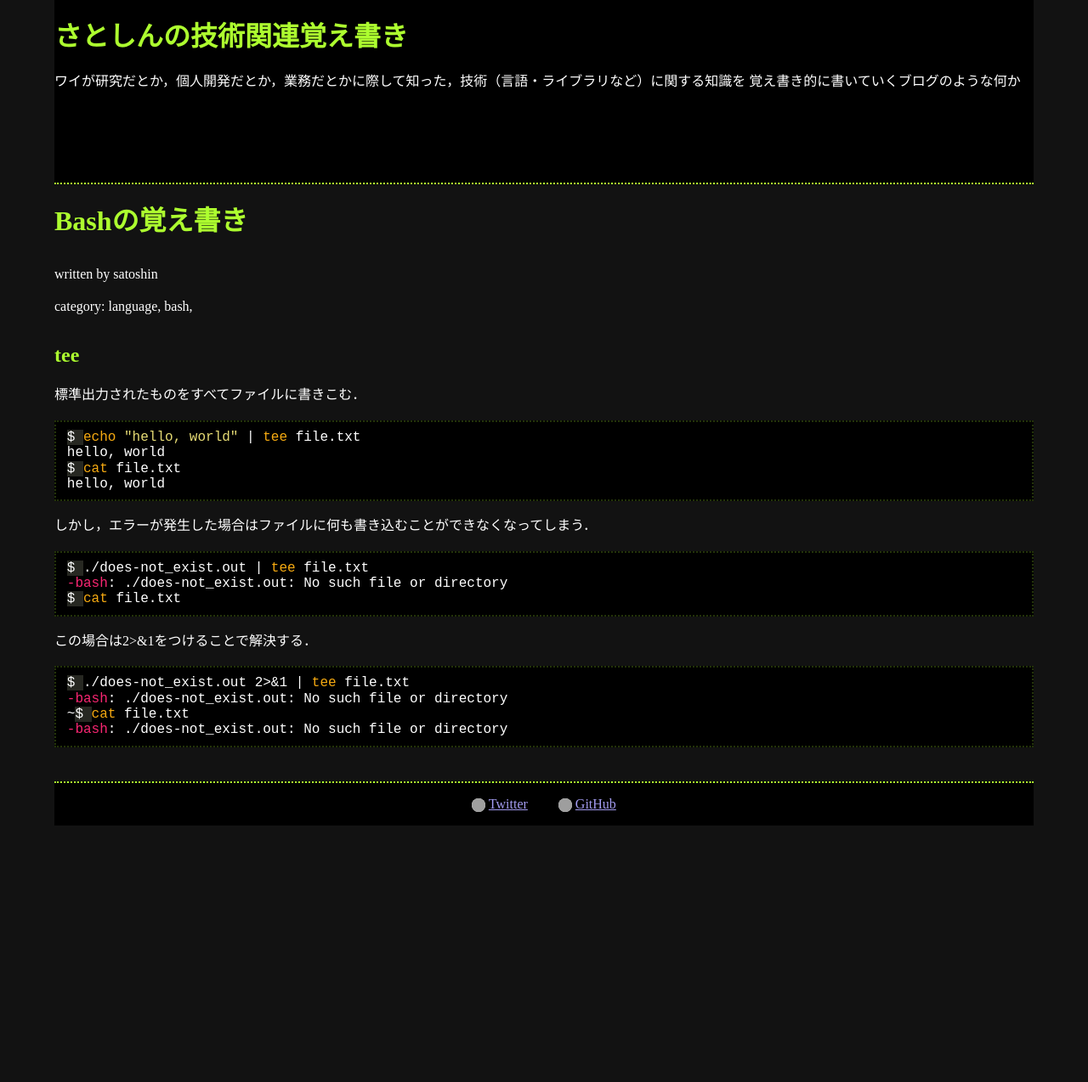
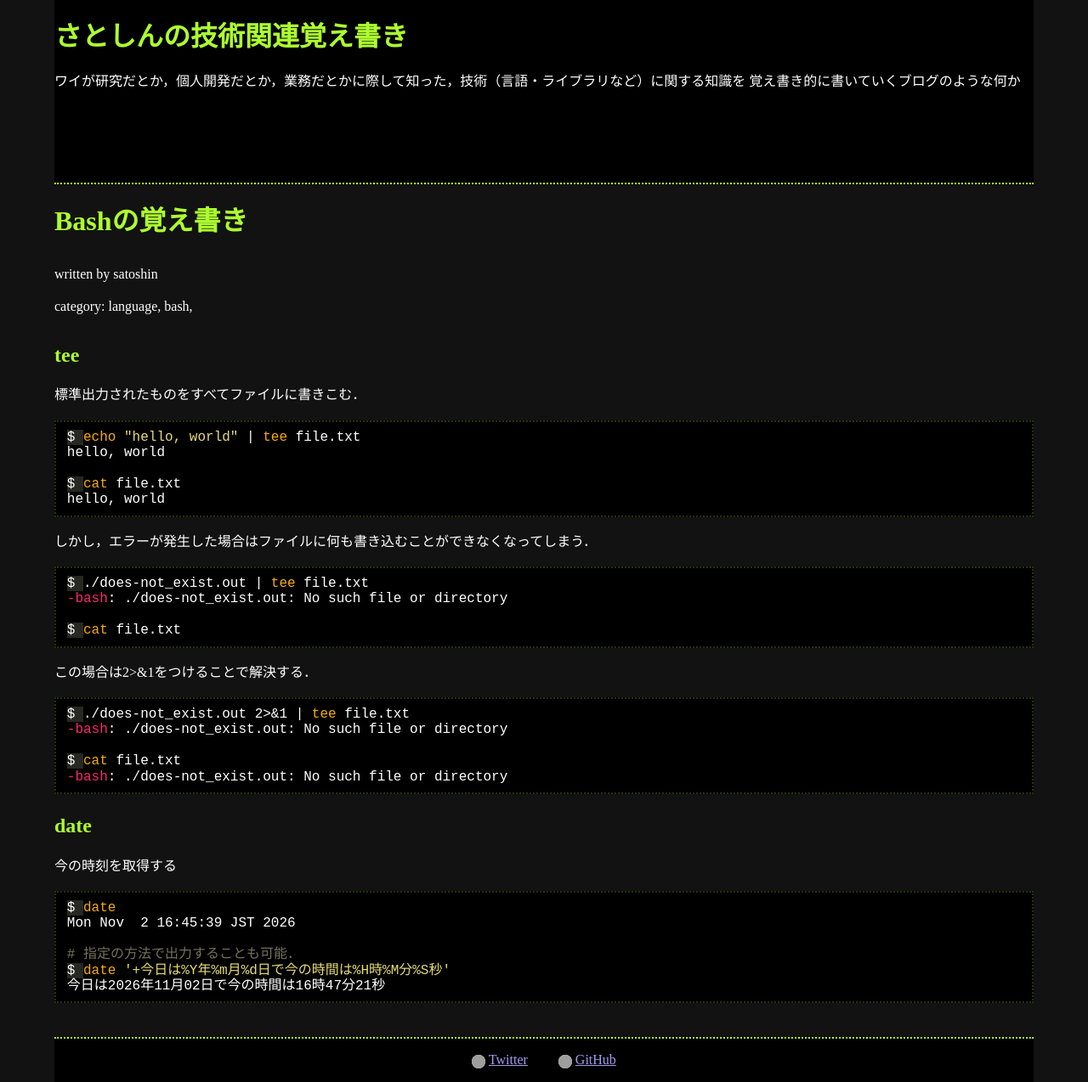
Before and after one commit to satoshin-des/SatoshinTechBlog, a Jekyll site: the page built from _posts/2026-11-01-bash.html, in a window 1280 px wide. Shown: the whole page at 85% size. Built offline with Jekyll 4.4.1, drawn with Linux system fonts in a browser that asks for light colours; before the commit the page ends 972 px from its top, so only the background shows below that; grey boxes are pictures that could not be loaded.

Commit message:
Added the section to the article on bash

```diff
--- a/_posts/2026-11-01-bash.html
+++ b/_posts/2026-11-01-bash.html
@@ -14,6 +14,7 @@ author: satoshin
 {% highlight bash %}
 $ echo "hello, world" | tee file.txt
 hello, world
+
 $ cat file.txt
 hello, world
 {% endhighlight %}
@@ -25,6 +26,7 @@ hello, world
 {% highlight bash %}
 $ ./does-not_exist.out | tee file.txt
 -bash: ./does-not_exist.out: No such file or directory
+
 $ cat file.txt
 {% endhighlight %}
 </div>
@@ -35,7 +37,23 @@ $ cat file.txt
 {% highlight bash %}
 $ ./does-not_exist.out 2>&1 | tee file.txt
 -bash: ./does-not_exist.out: No such file or directory
-~$ cat file.txt
+
+$ cat file.txt
 -bash: ./does-not_exist.out: No such file or directory
 {% endhighlight %}
 </div>
+
+<h2>date</h2>
+
+<p>今の時刻を取得する</p>
+
+<div class="code-space">
+{% highlight bash %}
+$ date
+Mon Nov  2 16:45:39 JST 2026
+
+# 指定の方法で出力することも可能．
+$ date '+今日は%Y年%m月%d日で今の時間は%H時%M分%S秒'
+今日は2026年11月02日で今の時間は16時47分21秒
+{% endhighlight %}
+</div>
```
